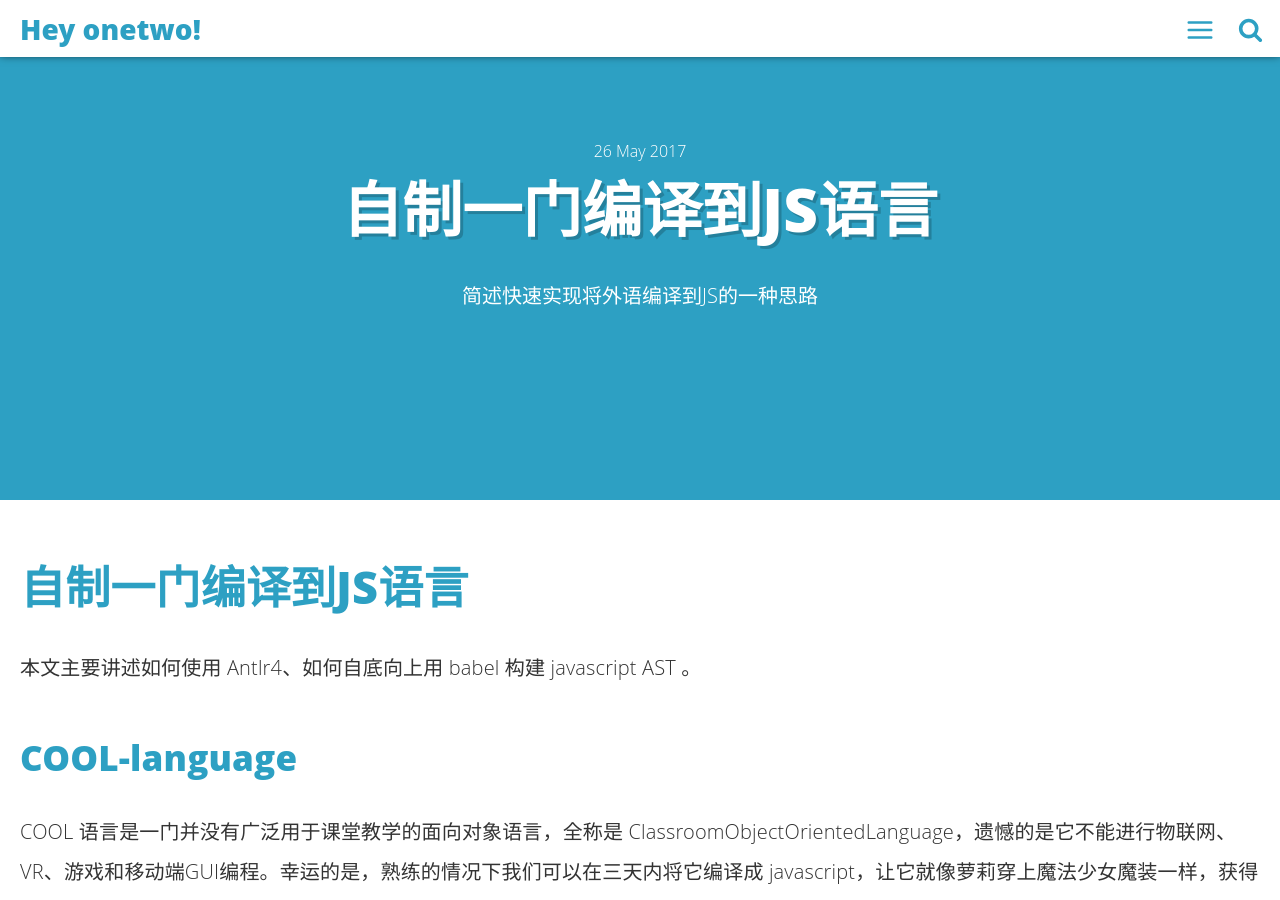
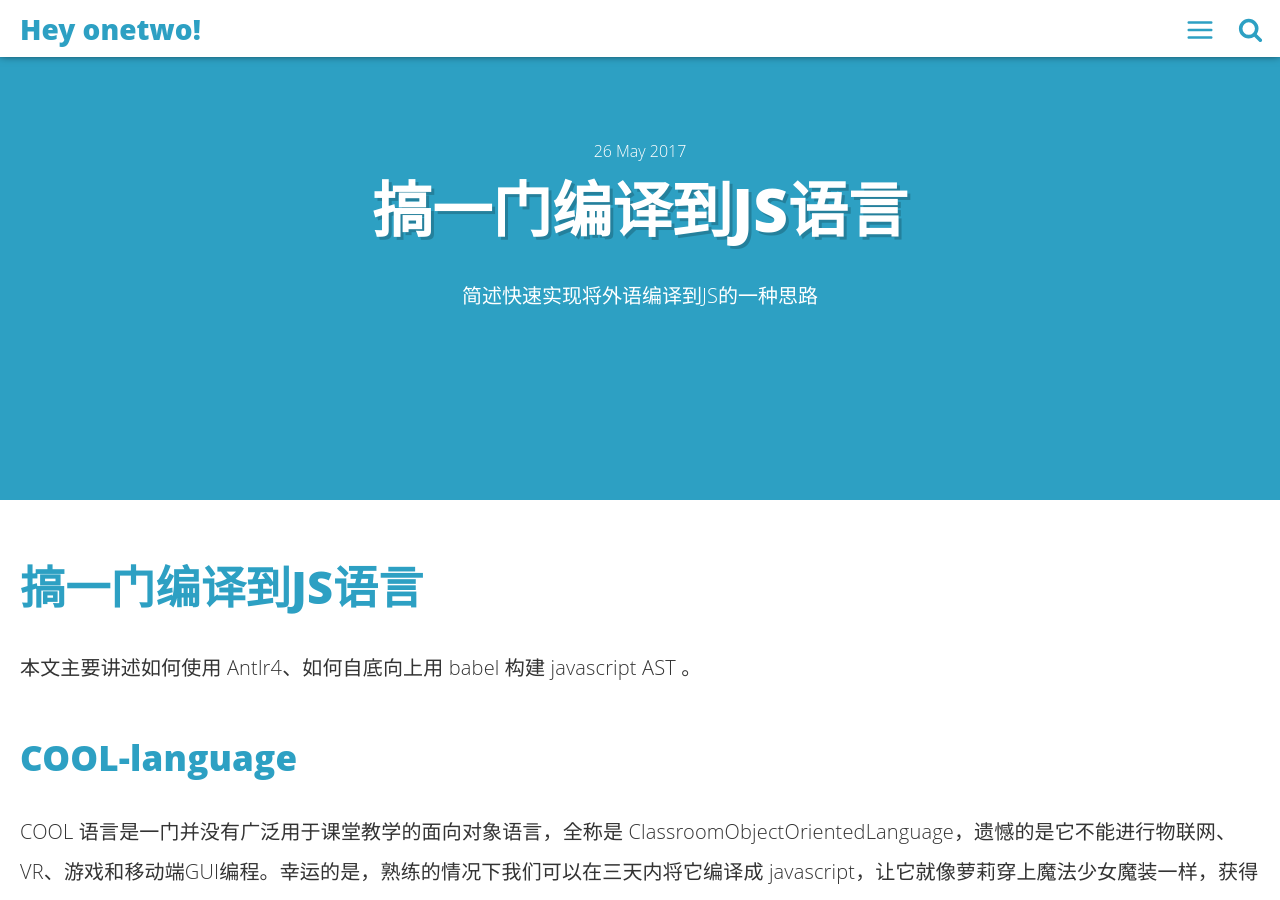
Before and after one commit to linonetwo/linonetwo.github.io, a Jekyll site: the page built from _posts/2017-05-26-自制一门编译到JS语言.md, in a window 1280 px wide and 900 px high. Built offline with Jekyll 4.4.1, drawn with Linux system fonts in a browser that asks for light colours; comment, search, counter and statistics services are not loaded.

Commit message:
change title

```diff
--- a/_posts/2017-05-26-自制一门编译到JS语言.md
+++ b/_posts/2017-05-26-自制一门编译到JS语言.md
@@ -1,6 +1,6 @@
 ---
 layout: post
-title: "自制一门编译到JS语言"
+title: "搞一门编译到JS语言"
 date: 2017-05-26 16:37:19 +0800
 image: 'blog-author.jpg'
 description: '简述快速实现将外语编译到JS的一种思路'
@@ -15,7 +15,7 @@ categories: Review
 twitter_text:
 introduction: '将一门语言解析为 AST，遍历它自底向上构建 JS 的 AST，并生成 flowtyped ES6'
 ---
-# 自制一门编译到JS语言
+# 搞一门编译到JS语言
 
 本文主要讲述如何使用 Antlr4、如何自底向上用 babel 构建 javascript AST 。
 
```
